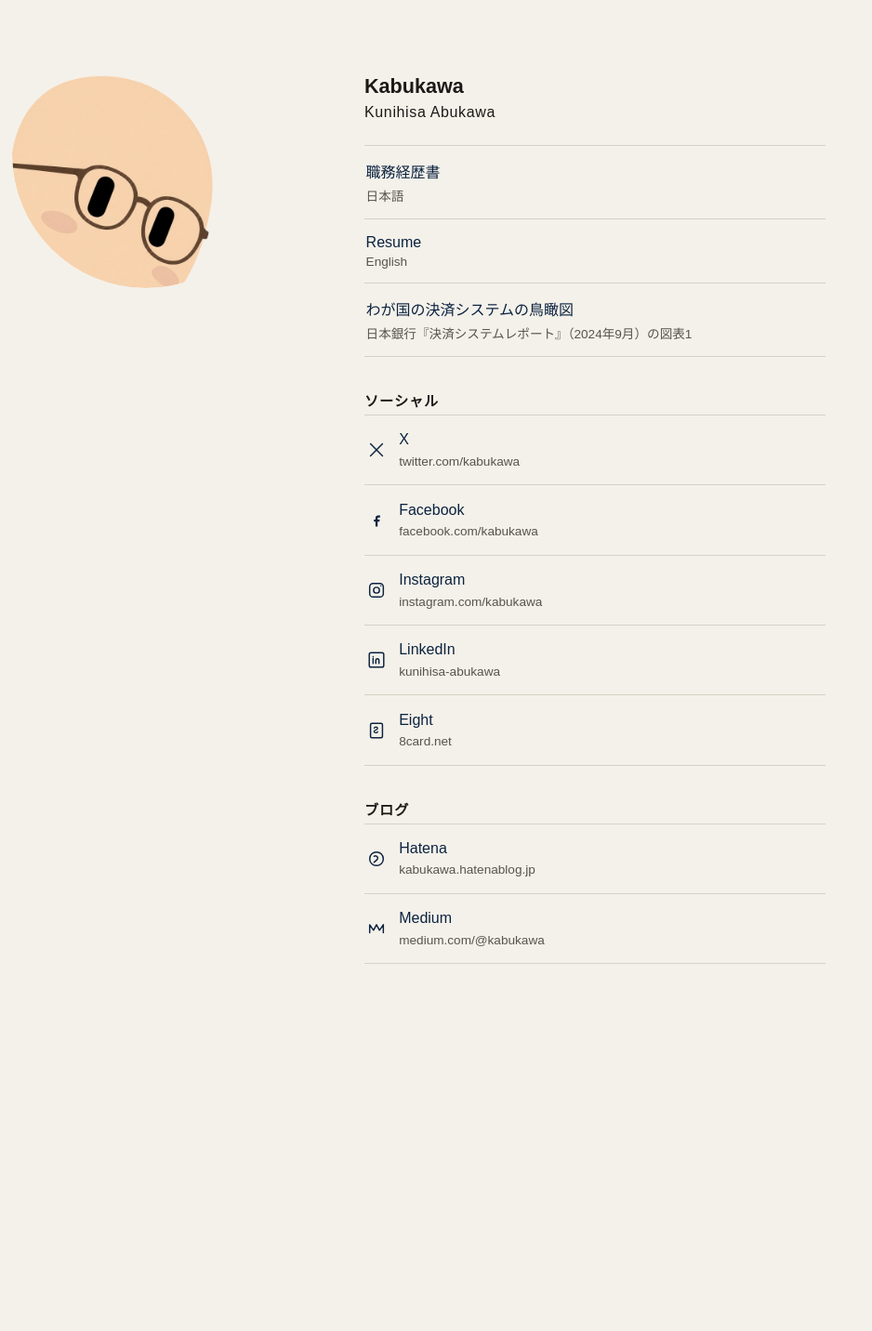
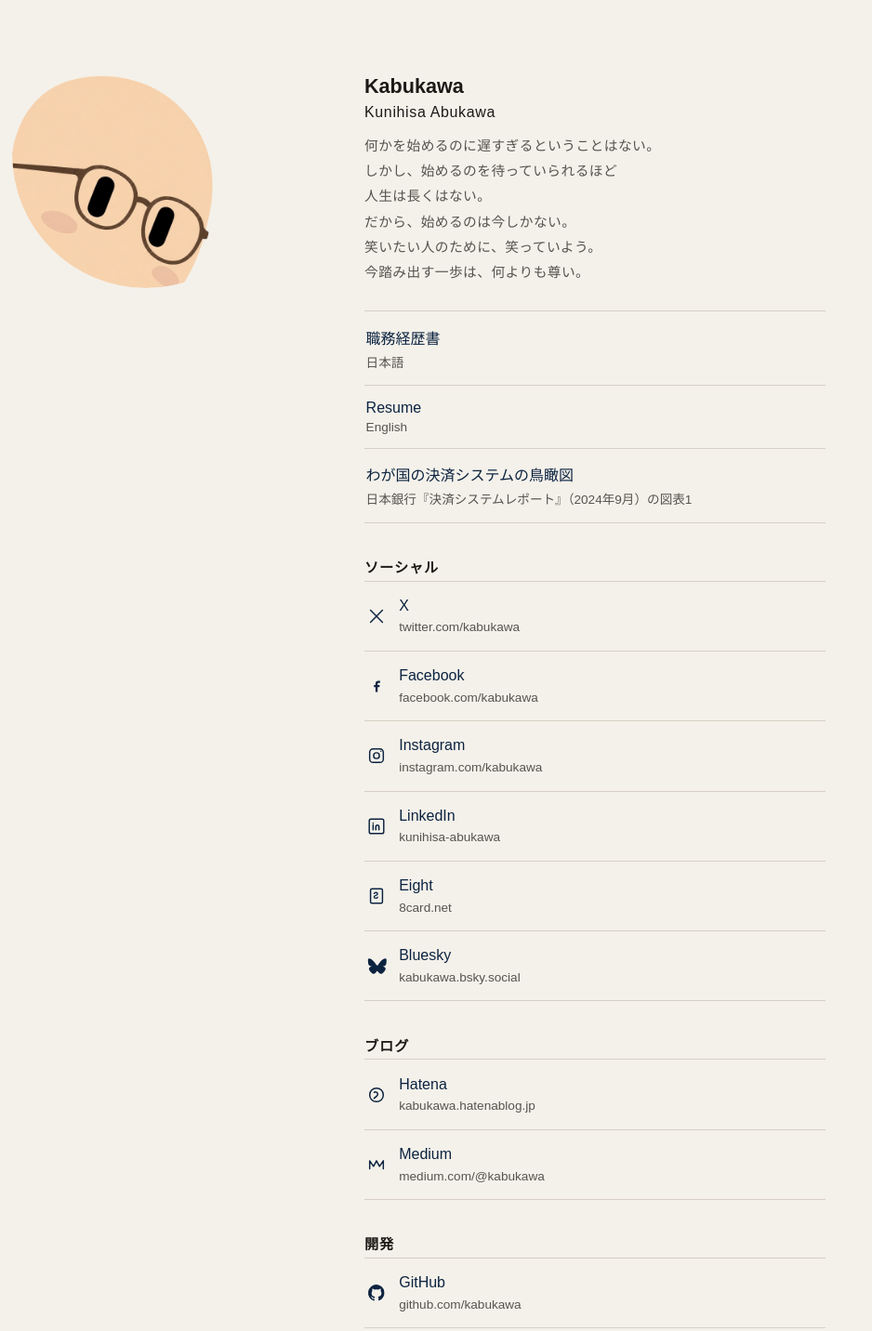
Before and after one commit to kabukawa/home, a plain HTML site: page index.html in a window 1280 px wide. Shown: the whole page at 93% size, without its empty margins (0-938 px from the left). Before the commit the page ends 1101 px from the top, so only its background shows below. Drawn offline with Linux system fonts and the light colour scheme.

Commit message:
名前の下に文章を置き、Bluesky と GitHub を足す

```diff
--- a/index.html
+++ b/index.html
@@ -38,6 +38,16 @@
     p {
       margin: 0.4rem 0 1.6rem;
       letter-spacing: 0.04em;
+    }
+    p.lead {
+      margin-bottom: 0.85rem;
+    }
+    .verse {
+      margin: 0 0 1.7rem;
+      color: #57534e;
+      font-size: 0.92rem;
+      line-height: 1.85;
+      letter-spacing: 0.03em;
     }
     h1 {
       margin: 0;
@@ -114,7 +124,13 @@
 <body>
   <main>
     <h1>Kabukawa</h1>
-    <p>Kunihisa Abukawa</p>
+    <p class="lead">Kunihisa Abukawa</p>
+    <p class="verse">何かを始めるのに遅すぎるということはない。<br>
+      しかし、始めるのを待っていられるほど<br>
+      人生は長くはない。<br>
+      だから、始めるのは今しかない。<br>
+      笑いたい人のために、笑っていよう。<br>
+      今踏み出す一歩は、何よりも尊い。</p>
     <ul>
       <li>
         <a href="https://resume.kabukawa.biz/README_ja">職務経歴書
@@ -165,6 +181,12 @@
           <span>Eight<small>8card.net</small></span>
         </a>
       </li>
+      <li>
+        <a href="https://bsky.app/profile/kabukawa.bsky.social">
+          <svg viewBox="0 0 24 24" aria-hidden="true"><path d="M12 11.4c-.9-1.8-3.4-5-5.7-6.7C4.1 3.2 3.3 3.4 2.7 3.7 2.1 4 2 4.6 2 5.3c0 .5.3 4.2.4 4.8.6 2.1 2.8 2.8 4.7 2.6-3.1.5-5.9 1.8-2.2 6.3 4 5 5.9 1.1 6.6.5.4-.3.7-.7 1.4-1.5.6.8 1 1.3 1.4 1.5.8.5 2.6 4.5 6.6-.5 3.7-4.5.9-5.8-2.2-6.3 2 .3 4.1-.5 4.7-2.6.2-.6.4-4.3.4-4.8 0-.7-.1-1.4-.8-1.6-.5-.3-1.4-.5-3.6 1-2.3 1.6-4.8 4.9-5.7 6.7z" fill="currentColor"/></svg>
+          <span>Bluesky<small>kabukawa.bsky.social</small></span>
+        </a>
+      </li>
     </ul>
 
     <h2>ブログ</h2>
@@ -182,6 +204,16 @@
         </a>
       </li>
     </ul>
+
+    <h2>開発</h2>
+    <ul class="icons">
+      <li>
+        <a href="https://github.com/kabukawa">
+          <svg viewBox="0 0 24 24" aria-hidden="true"><path d="M12 2.2a9.8 9.8 0 0 0-3.1 19.1c.5.1.7-.2.7-.5v-1.7c-2.5.6-3-1.2-3-1.2-.4-.9-1-1.2-1-1.2-.8-.6.1-.6.1-.6.9.1 1.4.9 1.4.9.8 1.4 2.1 1 2.6.8.1-.6.3-.9.6-1.2-2-.2-4.1-1-4.1-4.5 0-1 .4-1.8.9-2.4-.1-.2-.4-1.2.1-2.5 0 0 .8-.2 2.5 1a8.6 8.6 0 0 1 4.6 0c1.7-1.2 2.5-1 2.5-1 .5 1.3.2 2.3.1 2.5.6.6.9 1.4.9 2.4 0 3.5-2.1 4.3-4.1 4.5.3.3.6.8.6 1.6v2.4c0 .3.2.6.7.5A9.8 9.8 0 0 0 12 2.2z" fill="currentColor"/></svg>
+          <span>GitHub<small>github.com/kabukawa</small></span>
+        </a>
+      </li>
+    </ul>
   </main>
   <img class="mark" src="img/profile.png" alt="">
 </body>
```
Also changed, not shown: 1 other file.
